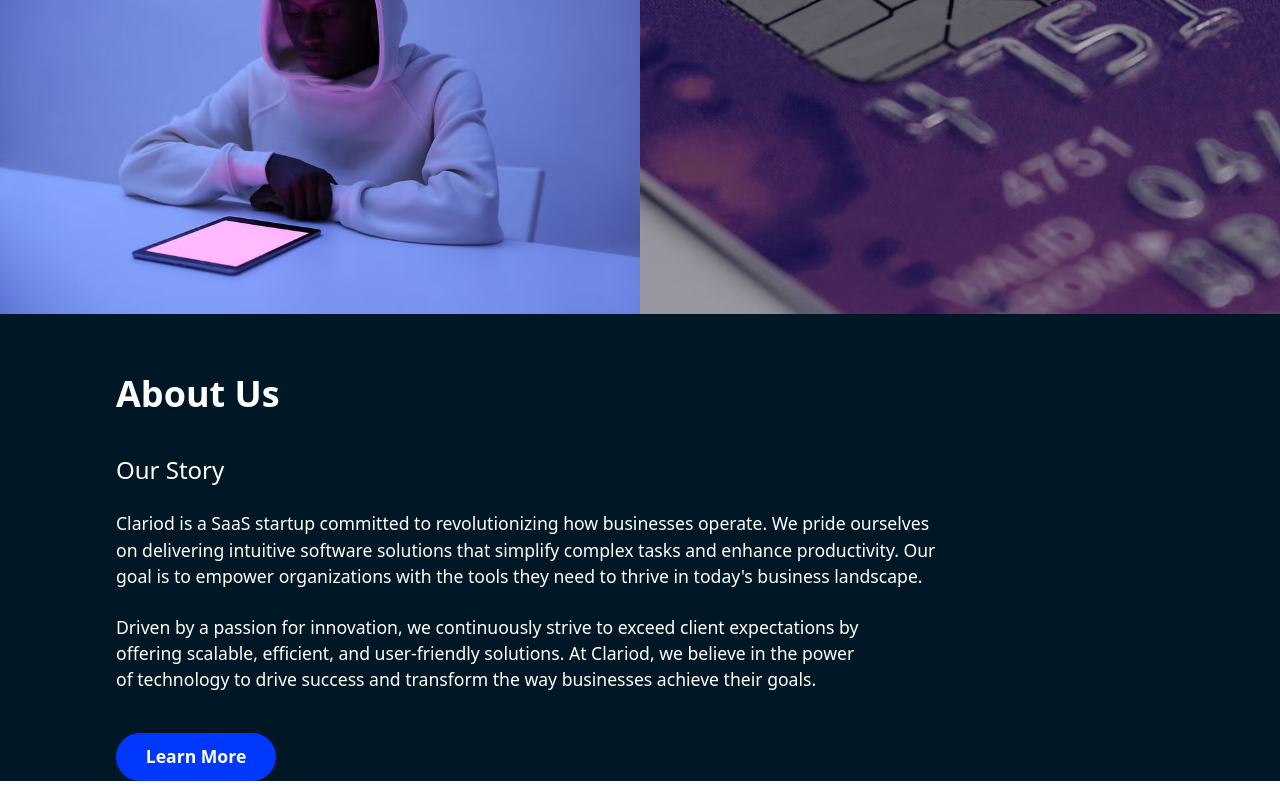
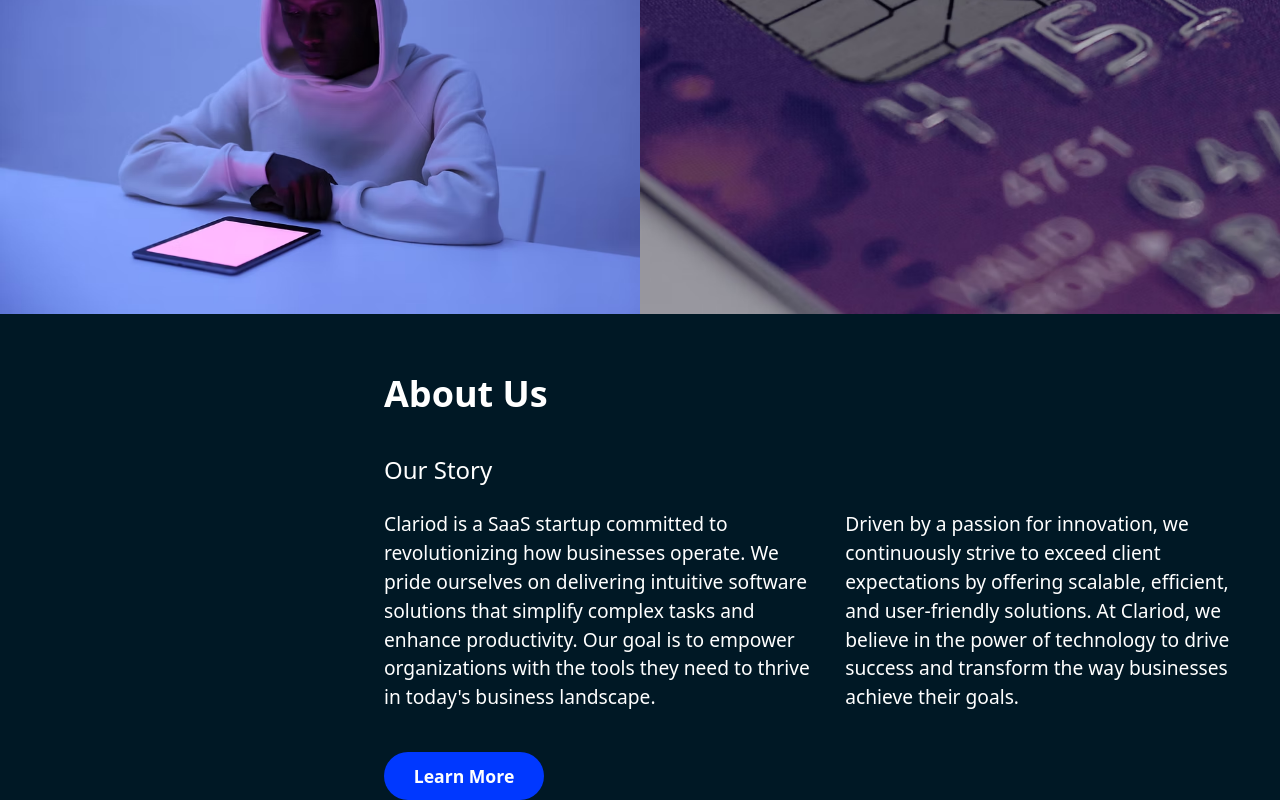
Before and after one commit to techwithdani/Clariod, a React (Vite) app in the folder frontend/: page / in a window 1280 px wide. Shown: the part 537-1337 px from the top of the page. Built offline with nearby package versions, Linux system fonts and the light colour scheme.

Commit message:
Change responsive style

```diff
--- a/frontend/src/components/AboutUsSection.jsx
+++ b/frontend/src/components/AboutUsSection.jsx
@@ -5,14 +5,14 @@ const AboutUsSection = () => {
     <>
       <section>
         <div className="bg-darkBlue text-white">
-          <div className="pt-15 pl-8 md:pl-17 lg:pl-29">
+          <div className="pt-15 pl-8 md:pl-17 lg:pl-29 xl:pl-96">
             <h1 className="text-4xl font-semibold">About Us</h1>
           </div>
-          <div className="pt-10 pl-8 md:pl-17 lg:pl-29">
+          <div className="pt-10 pl-8 md:pl-17 lg:pl-29 xl:pl-96">
             <p className="text-2xl">Our Story</p>
           </div>
-          <div className="pl-8 pt-6 text-[1.1rem] text-balance md:pl-17 lg:pl-29">
-            <div className="pr-10 md:pr-30">
+          <div className="pl-8 pt-6 text-[1.1rem] text-balance md:pl-17 lg:text-[1.2rem] lg:pl-29 xl:flex justify-between items-center xl:pl-96 xl:pr-10">
+            <div className="pr-10 md:pr-30 xl:pr-0">
               <p>
                 Clariod is a SaaS startup committed to revolutionizing how
                 businesses operate. We pride ourselves on delivering intuitive
@@ -21,7 +21,7 @@ const AboutUsSection = () => {
                 tools they need to thrive in today&apos;s business landscape.
               </p>
             </div>
-            <div className="mt-6 pr-10 md:pr-30">
+            <div className="mt-6 pr-10 md:pr-30 xl:mt-0 xl:pr-0 xl:ml-5">
               <p>
                 Driven by a passion for innovation, we continuously strive to
                 exceed client expectations by offering scalable, efficient, and
@@ -31,7 +31,7 @@ const AboutUsSection = () => {
               </p>
             </div>
           </div>
-          <div className="pl-8 pt-10 md:pl-17 lg:pl-29">
+          <div className="pl-8 pt-10 md:pl-17 lg:pl-29 xl:pl-96">
             <Button text={"Learn More"} />
           </div>
         </div>
```
